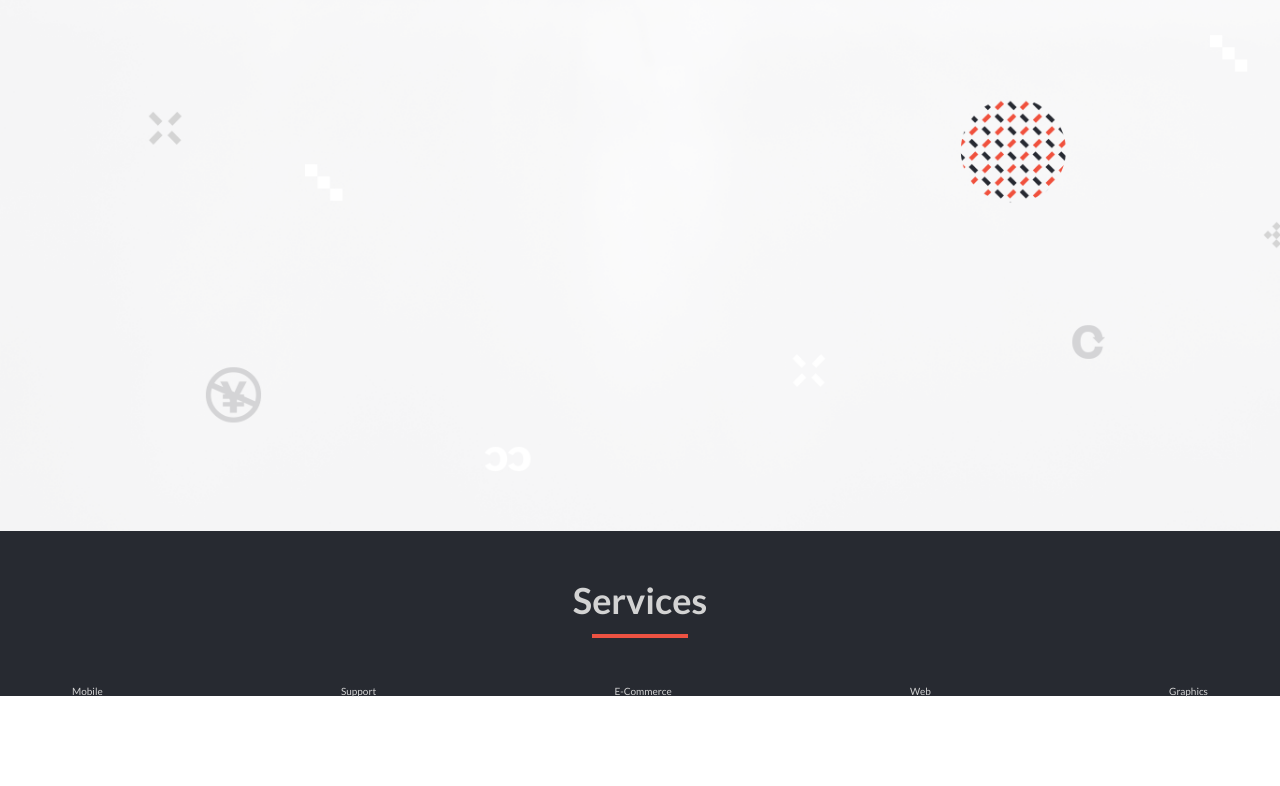
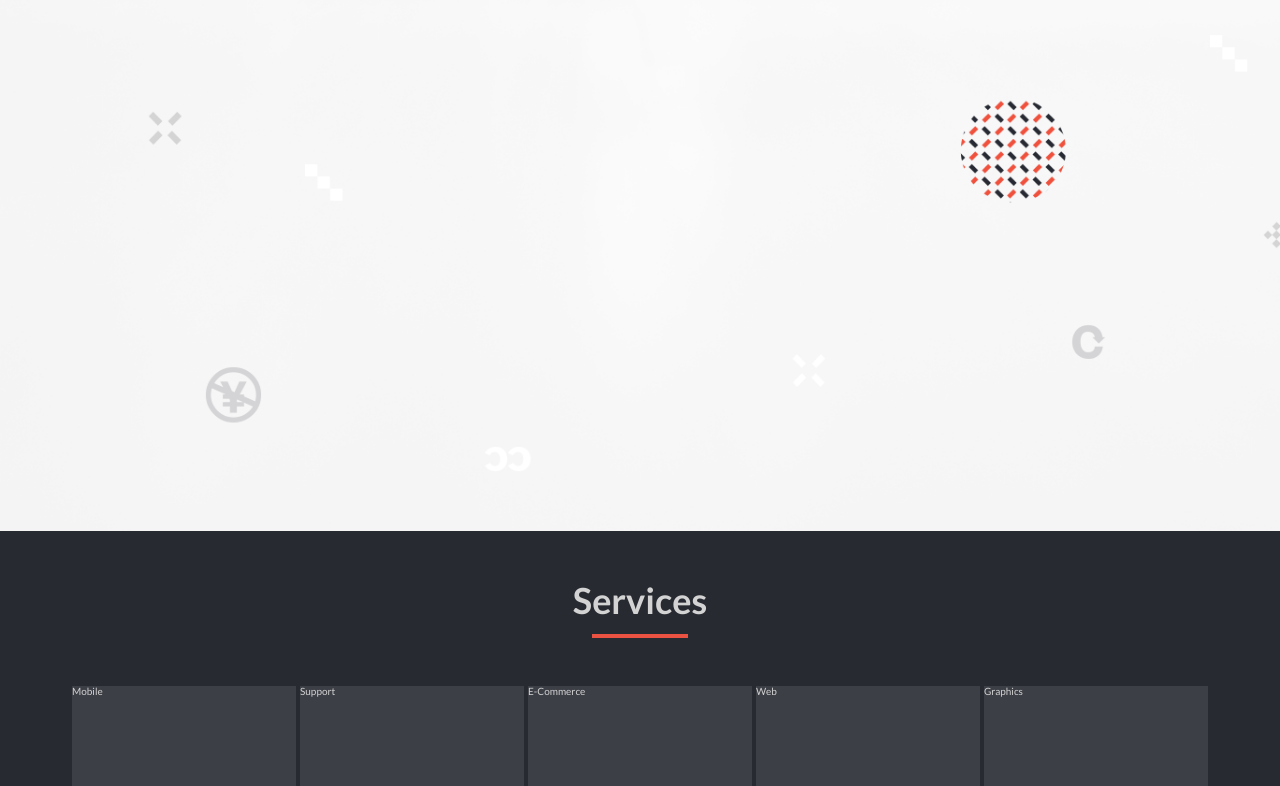
Before and after one commit to amejid/ytech-landing, a website: page index.html in a window 1280 px wide. Shown: the part 349-1135 px from the top of the page. Before the commit the page ends 1046 px from the top, so only its background shows below. Drawn offline with Linux system fonts and the light colour scheme.

Commit message:
Change display style to grid

```diff
--- a/css/styles.css
+++ b/css/styles.css
@@ -120,6 +120,12 @@ body {
 }
 
 .services {
-  display: flex;
-  justify-content: space-between;
+  display: grid;
+  grid-template-columns: repeat(5, 1fr);
+  gap: 0.4rem;
 }
+
+.services div {
+  background-color: #3d3f46;
+  height: 10rem;
+}
```
